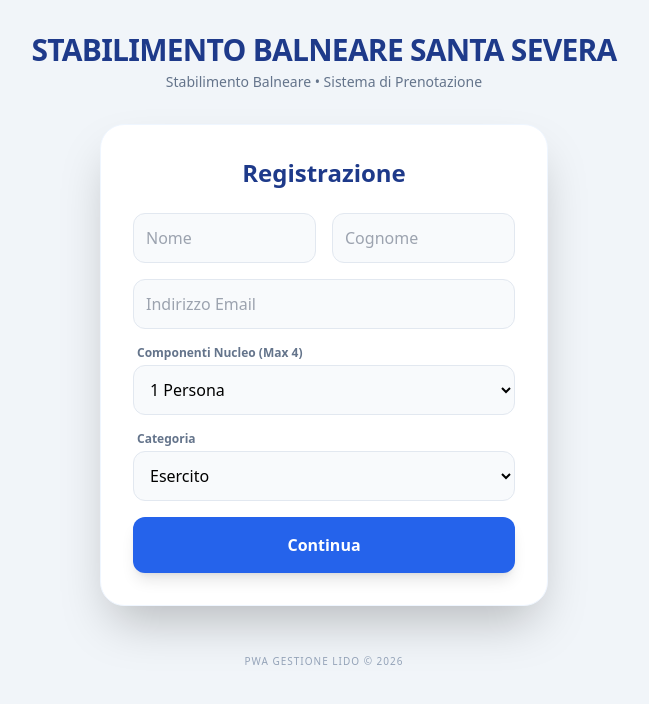
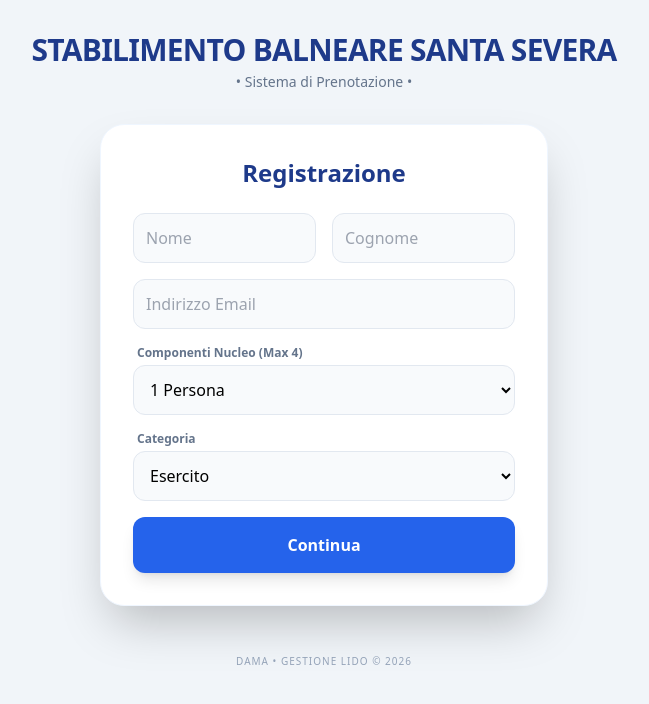
Before and after one commit to feedend/lido-booking, a Next.js app: page / in a window 1280 px wide. Shown: the top 704 px of the page, without its empty margins (316-965 px from the left). Built offline with nearby package versions, Linux system fonts and the light colour scheme.

Commit message:
Update page.tsx

```diff
--- a/src/app/page.tsx
+++ b/src/app/page.tsx
@@ -38,7 +38,7 @@ export default function Home() {
           Stabilimento Balneare Santa Severa
         </h1>
         <p className="text-sm text-slate-500 font-medium mt-1">
-          Stabilimento Balneare • Sistema di Prenotazione
+          • Sistema di Prenotazione •
         </p>
       </div>
 
@@ -116,7 +116,7 @@ export default function Home() {
 
       {/* Footer tecnico */}
       <div className="text-center mt-12 text-[10px] text-slate-400 uppercase tracking-widest font-medium">
-        PWA Gestione Lido © {new Date().getFullYear()}
+        DaMa • Gestione Lido © {new Date().getFullYear()}
       </div>
     </main>
   );
```
